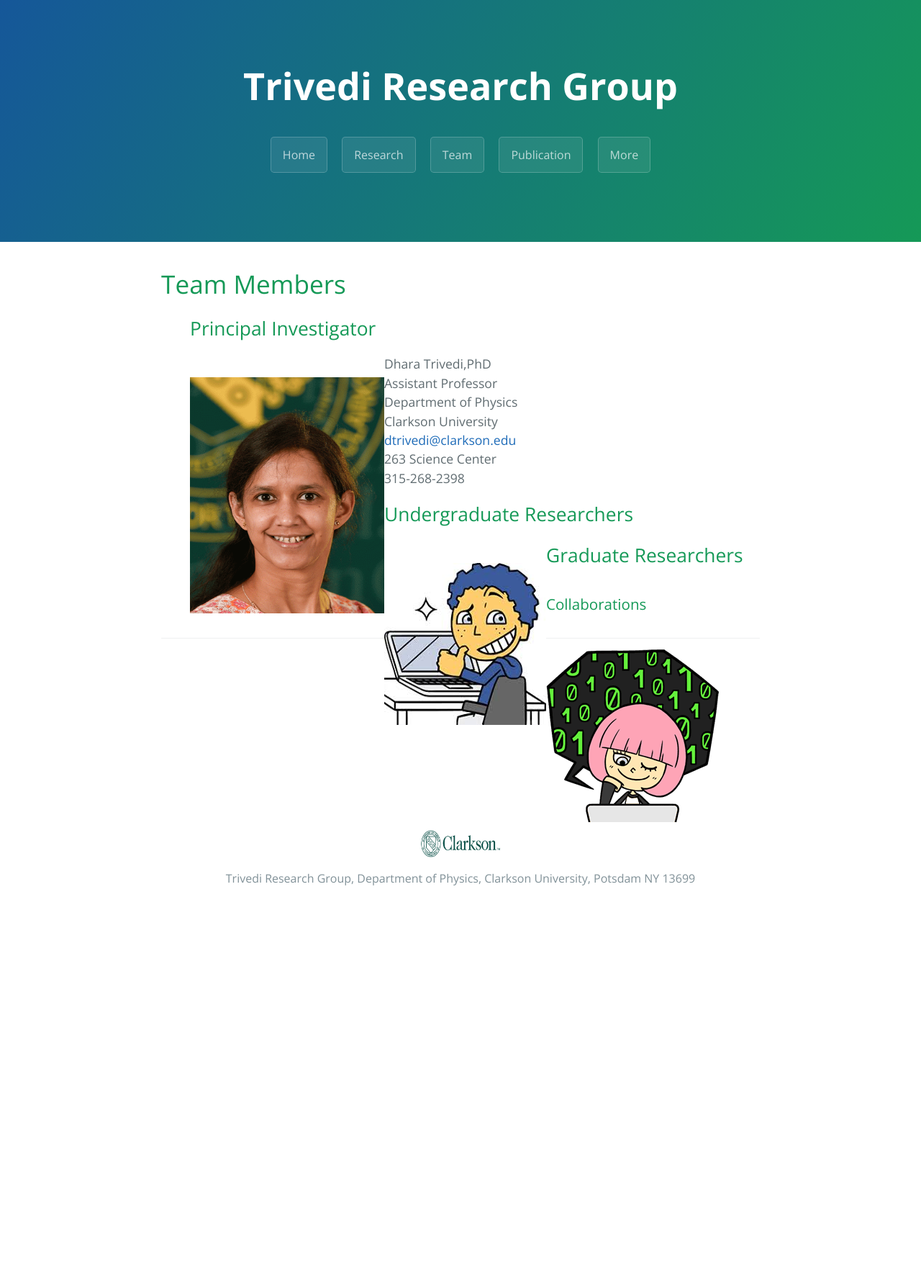
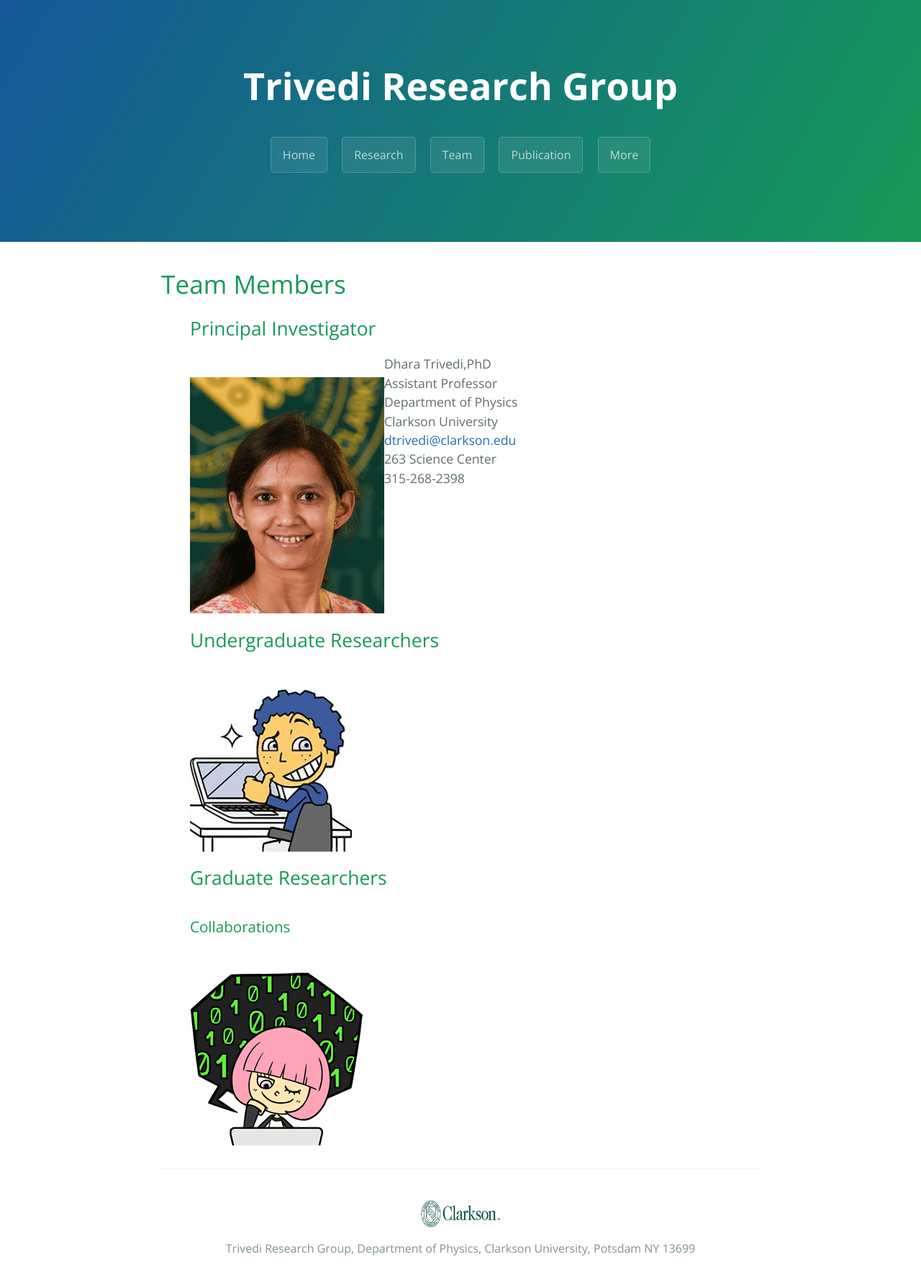
Before and after one commit to dharatrivedi/dharatrivedi.github.io, a Jekyll site: the page built from people.html, in a window 1280 px wide. Shown: the whole page at 72% size. Built offline with Jekyll 4.4.1, drawn with Linux system fonts in a browser that asks for light colours; before the commit the page ends 1264 px from its top, so only the background shows below that.

Commit message:
Update people.html

```diff
--- a/people.html
+++ b/people.html
@@ -5,7 +5,7 @@ title: {{ site.name }}
 
 <div id="home">
   <h1>Team Members</h1>
-  <ul class="posts">
+  <ul class="clearfix">
     <h2>Principal Investigator</h2>
     <img class="img1" src="/images/PI.gif" alt="DharaTrivedi" width="270" height="360">
     Dhara Trivedi,PhD<br />
@@ -16,11 +16,11 @@ title: {{ site.name }}
     263 Science Center<br />
     315-268-2398
   </ul>
-  <ul class="posts">
+  <ul class="clearfix">
     <h2>Undergraduate Researchers</h2>
     <img class="img1" src="/images/Boy.jpeg" alt="BrendanBarrow">
   </ul>
-  <ul class="posts">
+  <ul class="clearfix">
     <h2>Graduate Researchers</h2>
     <h3>Collaborations</h3>
     <img class="img1" src="/images/Girl.png" alt="SraddhaAgrawal">
```
